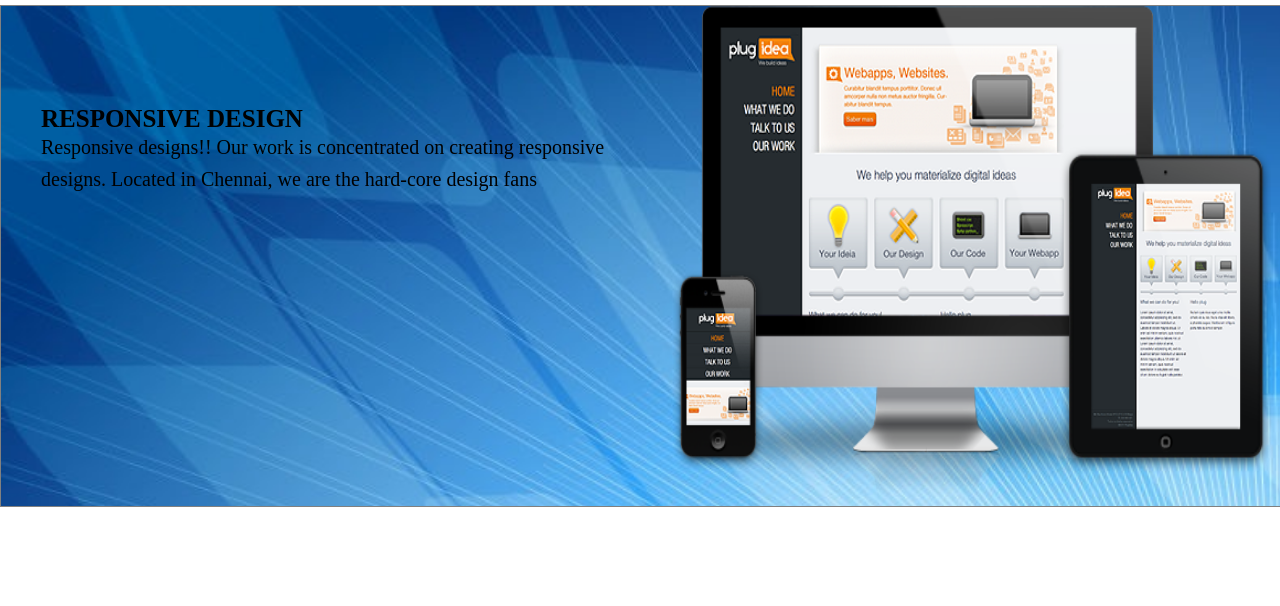
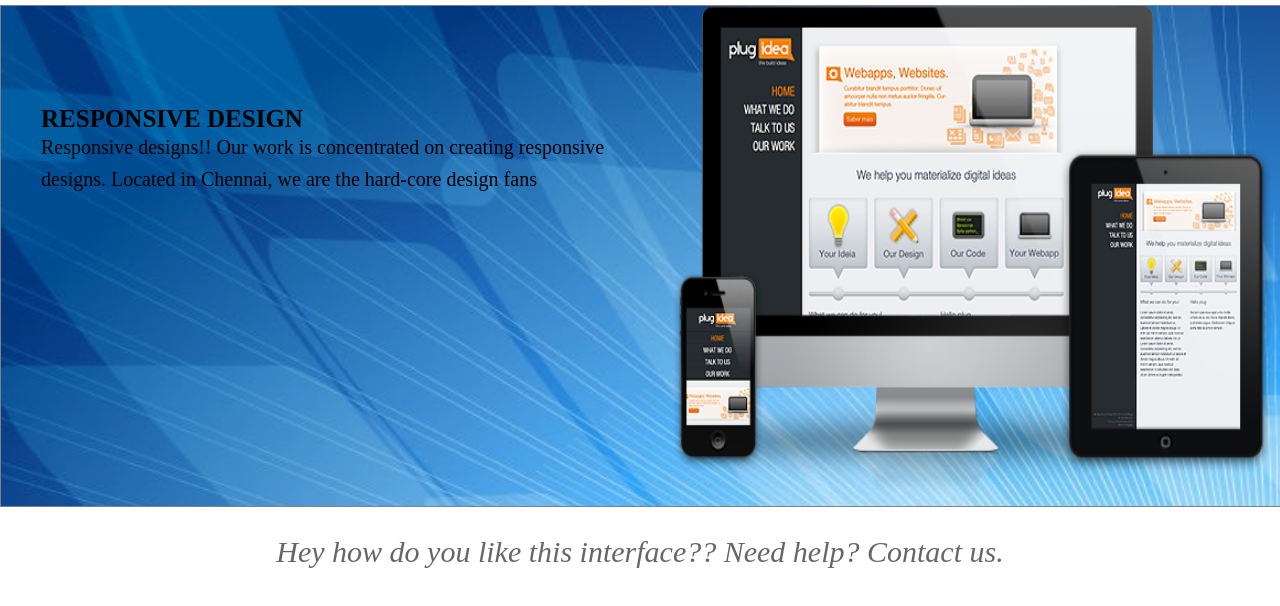
Before and after one commit to shrirambalakrishnan/designing_contest, a plain HTML site: page index.html in a window 1280 px wide. Shown: the part 72-678 px from the top of the page. Drawn offline with Linux system fonts and the light colour scheme.

Commit message:
added next section

```diff
--- a/assets/stylesheets/index.css
+++ b/assets/stylesheets/index.css
@@ -131,3 +131,21 @@ ul li
     line-height: 32px;
     font-size: 20px;
 }
+
+.interaction
+{
+    height:70px;
+    width: 100%;
+    font-size: 30px;
+    font-weight: 500;
+    font-style: italic;
+    text-align: center;
+    color: rgba(0,0,0,0.6);
+}
+
+.interaction span
+{
+    display: inline-block;
+    padding-top: 30px;
+    padding-bottom: 30px;
+}
--- a/index.html
+++ b/index.html
@@ -34,7 +34,7 @@
 </section>
 
 <section class="interaction">
-
+    <span>Hey how do you like this interface?? Need help? Contact us.</span>
 </section>
 <section class="design-types">
 
```
